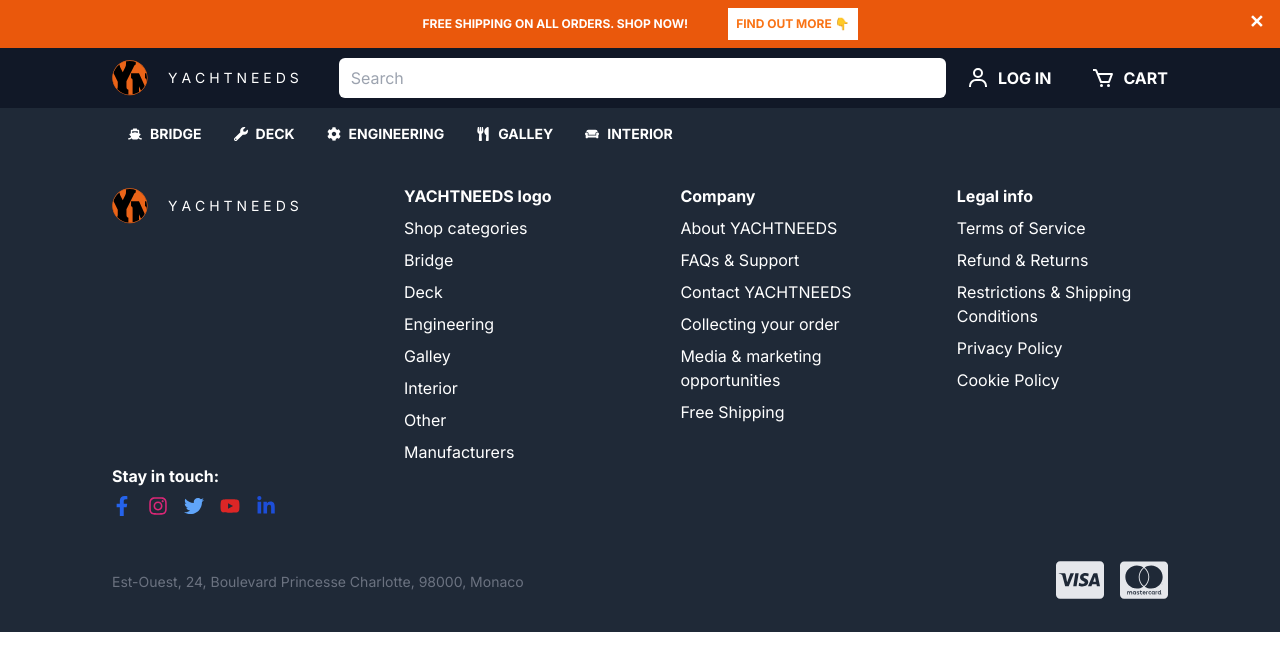
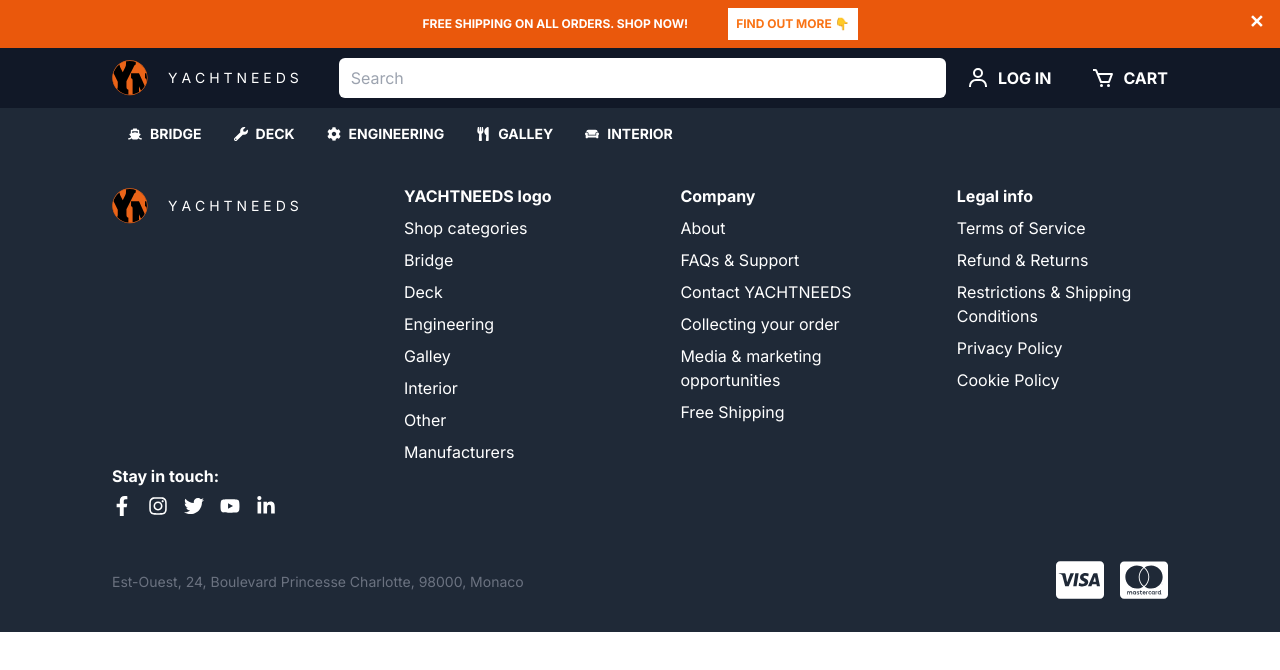
Before and after one commit to GitHubStanislav/yachtneeds-app, a Next.js app: page / in a window 1280 px wide. Shown: the top 670 px of the page. Built offline with nearby package versions, Linux system fonts and the light colour scheme.

Commit message:
refactor/use Map() to reduce number of code

```diff
--- a/src/app/footer/Footer.js
+++ b/src/app/footer/Footer.js
@@ -10,6 +10,55 @@
 import { faCcVisa, faCcMastercard } from "@fortawesome/free-brands-svg-icons";
 import Image from "next/image";
 import logo from "@/app/icons/logo-small.6645556.svg";
+
+const COMPANY_CATEGORIES = [
+  "YACHTNEEDS",
+  "Est-Ouest, 24, Boulevard Princesse Charlotte, 98000, Monaco",
+];
+
+const socialLinks = [
+  {
+    icon: <FaFacebookF className="w-5 h-5 fill-current" />,
+    color: "blue-600",
+    hoverColor: "blue-800",
+  },
+  {
+    icon: <FaInstagram className="w-5 h-5 fill-current" />,
+    color: "pink-600",
+    hoverColor: "pink-800",
+  },
+  {
+    icon: <FaTwitter className="w-5 h-5 fill-current" />,
+    color: "blue-400",
+    hoverColor: "blue-600",
+  },
+  {
+    icon: <FaYoutube className="w-5 h-5 fill-current" />,
+    color: "red-600",
+    hoverColor: "red-800",
+  },
+  {
+    icon: <FaLinkedinIn className="w-5 h-5 fill-current" />,
+    color: "blue-700",
+    hoverColor: "blue-900",
+  },
+];
+
+const paymentIcons = [
+  { icon: faCcVisa, color: "gray-200", hoverColor: "blue-900" },
+  { icon: faCcMastercard, color: "gray-200", hoverColor: "blue-900" },
+];
+
+const LinkColumn = ({ title, links }) => (
+  <div className="flex flex-col w-full md:w-1/5 space-y-2 mb-6 md:mb-0">
+    <h3 className="font-bold">{title}</h3>
+    {links.map((link) => (
+      <a key={link} href="#" className="hover:underline">
+        {link}
+      </a>
+    ))}
+  </div>
+);
 
 function Footer() {
   return (
@@ -28,117 +77,77 @@
           <div className="ml-2 md:ml-5 text-sm ">Y A C H T N E E D S</div>
         </label>
 
-        {/* Вторая колонка */}
-        <div className="flex flex-col w-full md:w-1/5 space-y-2 mb-6 md:mb-0">
-          <h3 className="font-bold">YACHTNEEDS logo</h3>
-          <a href="#" className="hover:underline">
-            Shop categories
-          </a>
-          <a href="#" className="hover:underline">
-            Bridge
-          </a>
-          <a href="#" className="hover:underline">
-            Deck
-          </a>
-          <a href="#" className="hover:underline">
-            Engineering
-          </a>
-          <a href="#" className="hover:underline">
-            Galley
-          </a>
-          <a href="#" className="hover:underline">
-            Interior
-          </a>
-          <a href="#" className="hover:underline">
-            Other
-          </a>
-          <a href="#" className="hover:underline">
-            Manufacturers
-          </a>
-        </div>
+        <LinkColumn
+          title={`${COMPANY_CATEGORIES[0]} logo`}
+          links={[
+            "Shop categories",
+            "Bridge",
+            "Deck",
+            "Engineering",
+            "Galley",
+            "Interior",
+            "Other",
+            "Manufacturers",
+          ]}
+        />
 
-        {/* Третья колонка */}
-        <div className="flex flex-col w-full md:w-1/5 space-y-2 mb-6 md:mb-0">
-          <h3 className="font-bold">Company</h3>
-          <a href="#" className="hover:underline">
-            About YACHTNEEDS
-          </a>
-          <a href="#" className="hover:underline">
-            FAQs & Support
-          </a>
-          <a href="#" className="hover:underline">
-            Contact YACHTNEEDS
-          </a>
-          <a href="#" className="hover:underline">
-            Collecting your order
-          </a>
-          <a href="#" className="hover:underline">
-            Media & marketing opportunities
-          </a>
-          <a href="#" className="hover:underline">
-            Free Shipping
-          </a>
-        </div>
+        <LinkColumn
+          title="Company"
+          links={[
+            "About",
+            "FAQs & Support",
+            `Contact ${COMPANY_CATEGORIES[0]}`,
+            "Collecting your order",
+            "Media & marketing opportunities",
+            "Free Shipping",
+          ]}
+        />
 
-        {/* Четвертая колонка */}
-        <div className="flex flex-col w-full md:w-1/5 space-y-2 mb-6 md:mb-0">
-          <h3 className="font-bold">Legal info</h3>
-          <a href="#" className="hover:underline">
-            Terms of Service
-          </a>
-          <a href="#" className="hover:underline">
-            Refund & Returns
-          </a>
-          <a href="#" className="hover:underline">
-            Restrictions & Shipping Conditions
-          </a>
-          <a href="#" className="hover:underline">
-            Privacy Policy
-          </a>
-          <a href="#" className="hover:underline">
-            Cookie Policy
-          </a>
-        </div>
+        <LinkColumn
+          title="Legal info"
+          links={[
+            "Terms of Service",
+            "Refund & Returns",
+            "Restrictions & Shipping Conditions",
+            "Privacy Policy",
+            "Cookie Policy",
+          ]}
+        />
 
-        {/* Пятая колонка - соцсети */}
         <div className="flex flex-col w-full lg:w-1/5 items-center lg:items-start justify-center space-y-2 mt-6 lg:mt-0">
           <h3 className="font-bold">Stay in touch:</h3>
           <div className="flex space-x-4">
-            <a href="#" className="text-blue-600 hover:text-blue-800">
-              <FaFacebookF className="w-5 h-5 fill-current" />
-            </a>
-            <a href="#" className="text-pink-600 hover:text-pink-800">
-              <FaInstagram className="w-5 h-5 fill-current" />
-            </a>
-            <a href="#" className="text-blue-400 hover:text-blue-600">
-              <FaTwitter className="w-5 h-5 fill-current" />
-            </a>
-            <a href="#" className="text-red-600 hover:text-red-800">
-              <FaYoutube className="w-5 h-5 fill-current" />
-            </a>
-            <a href="#" className="text-blue-700 hover:text-blue-900">
-              <FaLinkedinIn className="w-5 h-5 fill-current" />
-            </a>
+            {socialLinks.map((link, index) => (
+              <a
+                key={index}
+                href="#"
+                className={`text-${link.color} hover:text-${link.hoverColor}`}
+              >
+                {link.icon}
+              </a>
+            ))}
           </div>
         </div>
       </div>
+
       <div className="flex flex-col md:flex-row justify-between items-center flex-wrap mt-10">
         <div className="text-sm text-gray-500 mb-4 md:mb-0 text-center md:text-left">
-          Est-Ouest, 24, Boulevard Princesse Charlotte, 98000, Monaco
+          {COMPANY_CATEGORIES[1]}
         </div>
+
         <div className="flex space-x-2 md:space-x-4">
-          <a href="#" className="text-gray-200 hover:text-blue-900">
-            <FontAwesomeIcon
-              icon={faCcVisa}
-              className="w-8 h-8 md:w-12 md:h-12 fill-current"
-            />
-          </a>
-          <a href="#" className="text-gray-200 hover:text-blue-900">
-            <FontAwesomeIcon
-              icon={faCcMastercard}
-              className="w-8 h-8 md:w-12 md:h-12 fill-current"
-            />
-          </a>
+          {paymentIcons.map((icon, index) => (
+            <a
+              key={index}
+              href="#"
+              className={`text-${icon.color} hover:text-${icon.hoverColor}`}
+            >
+              <FontAwesomeIcon
+                icon={icon.icon}
+                className="w-8 h-8 md:w-12 md:h-12 fill-current"
+              />
+            </a>
+          ))}
         </div>
       </div>
     </div>
```
